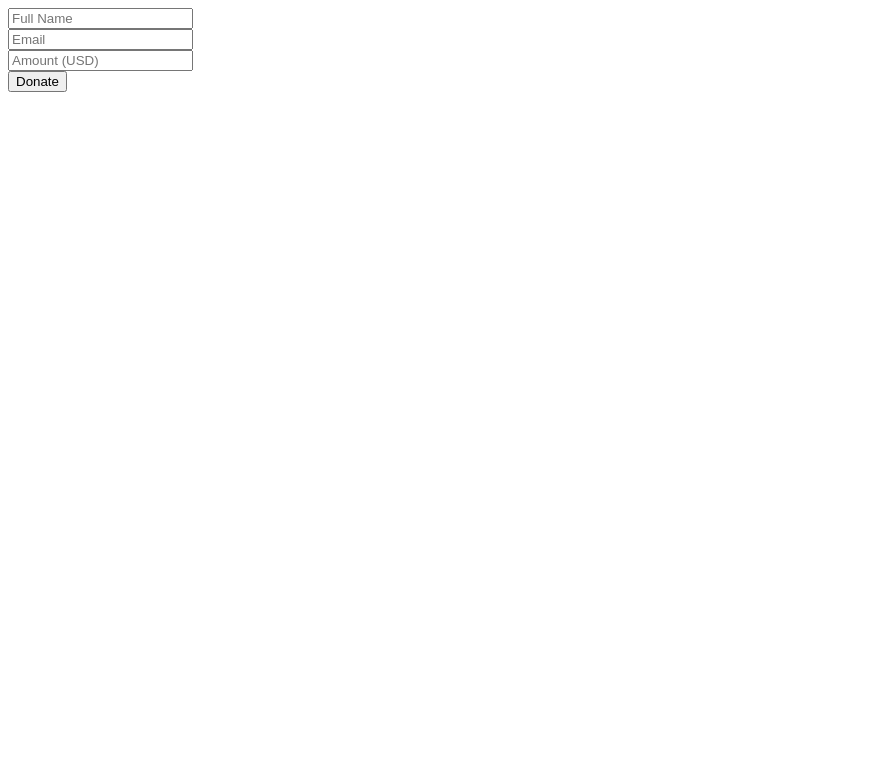
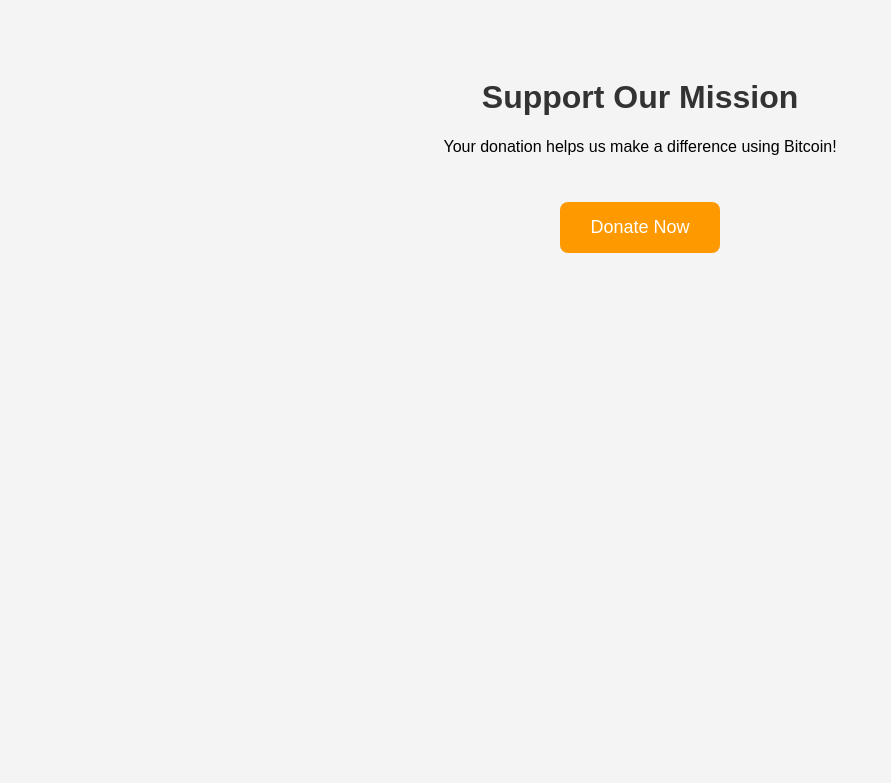
Before and after one commit to peartjason/btc-donation-site, a Flask app: template templates/index.html in a window 1280 px wide. Shown: the top 783 px of the page, without its empty margins (0-891 px from the left). Run offline with Flask 3, Linux system fonts and the light colour scheme; the template is opened without the code that fills it, so the values that code supplies are empty.

Commit message:
Add homepage with Donate button

```diff
--- a/templates/index.html
+++ b/templates/index.html
@@ -1,6 +1,39 @@
-<form action="/pay" method="POST">
-  <input type="text" name="name" placeholder="Full Name" required><br>
-  <input type="email" name="email" placeholder="Email" required><br>
-  <input type="number" name="amount" placeholder="Amount (USD)" required><br>
-  <button type="submit">Donate</button>
-</form>
+<!DOCTYPE html>
+<html lang="en">
+<head>
+  <meta charset="UTF-8" />
+  <meta name="viewport" content="width=device-width, initial-scale=1.0" />
+  <title>BTC Charity Donation</title>
+  <style>
+    body {
+      font-family: Arial, sans-serif;
+      text-align: center;
+      padding: 50px;
+      background: #f4f4f4;
+    }
+    h1 {
+      color: #333;
+    }
+    .donate-btn {
+      background-color: #ff9900;
+      border: none;
+      padding: 15px 30px;
+      color: white;
+      font-size: 18px;
+      cursor: pointer;
+      border-radius: 8px;
+      margin-top: 30px;
+    }
+    .donate-btn:hover {
+      background-color: #e08900;
+    }
+  </style>
+</head>
+<body>
+  <h1>Support Our Mission</h1>
+  <p>Your donation helps us make a difference using Bitcoin!</p>
+  <form action="https://donorbox.org/your-donation-form" method="get" target="_blank">
+    <button class="donate-btn">Donate Now</button>
+  </form>
+</body>
+</html>
```
